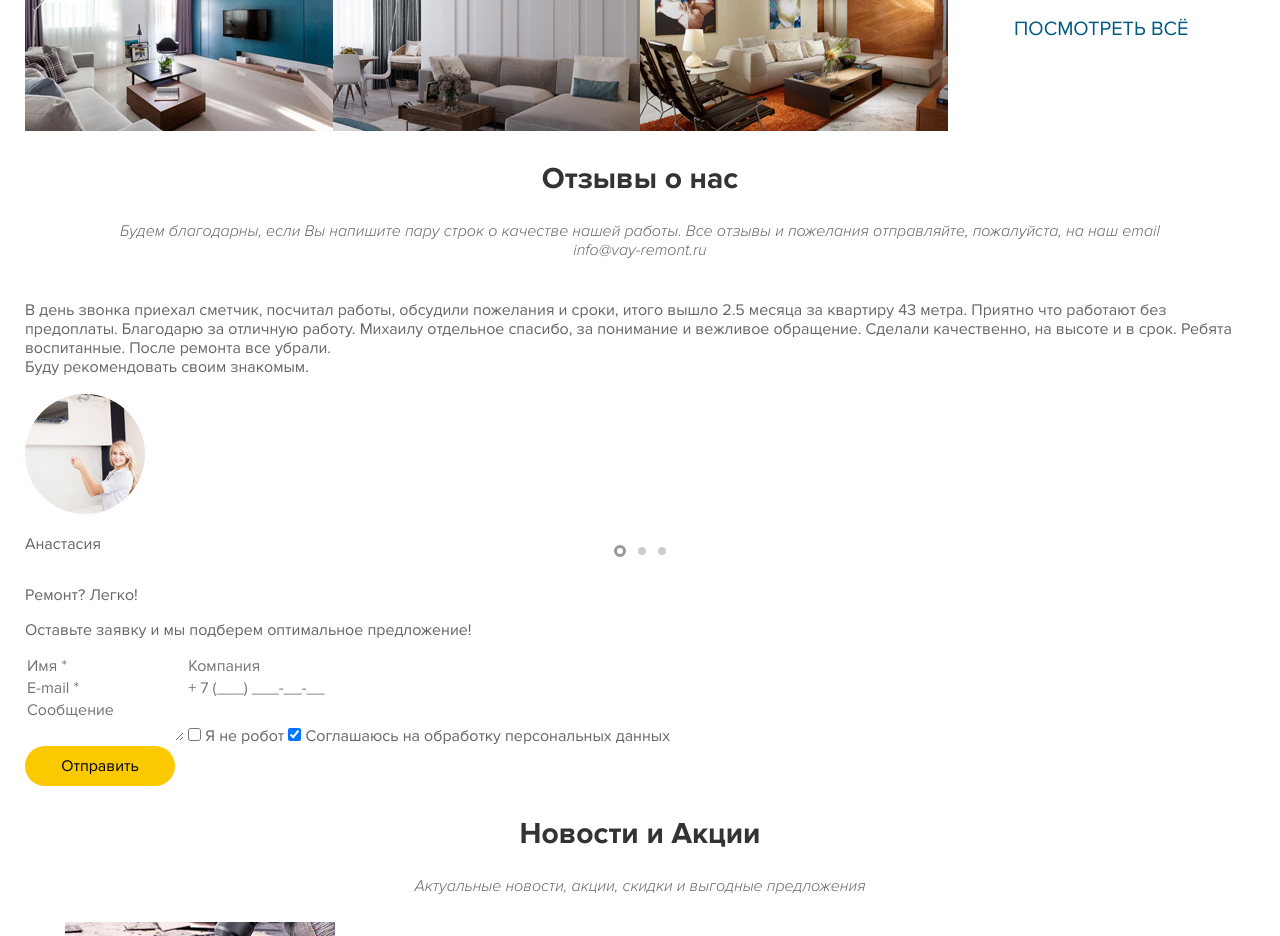
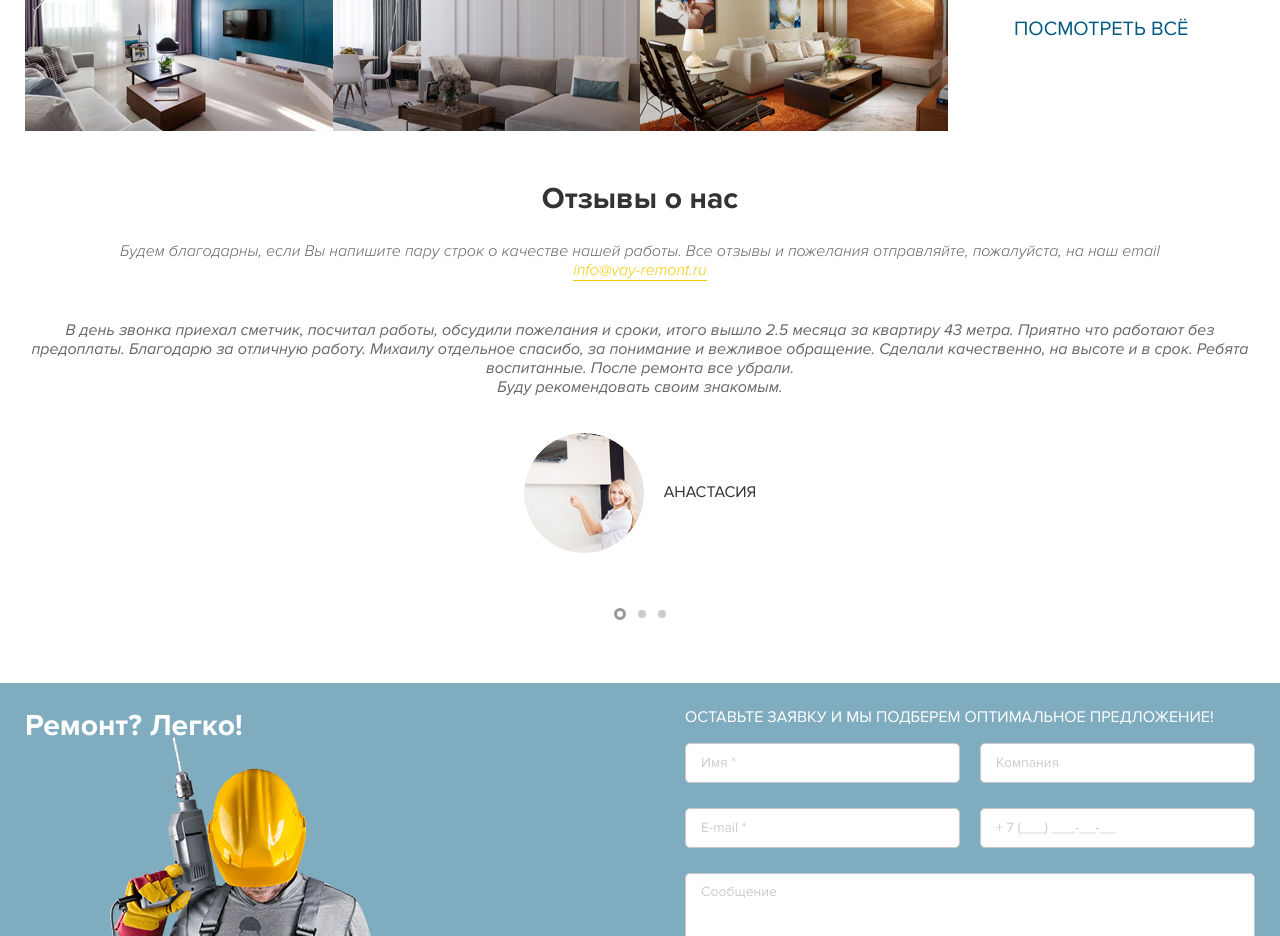
Before and after one commit to Verta-master/remont, a plain HTML site: page index.html in a window 1280 px wide. Shown: the part 4280-5216 px from the top of the page. Drawn offline with nearby package versions, Linux system fonts and the light colour scheme.

Commit message:
Update 2020-04-10T14:14:03.692Z

```diff
--- a/css/style.css
+++ b/css/style.css
@@ -546,6 +546,13 @@ h3,
   font-weight: 300;
   font-style: italic;
 }
+.subtitle a {
+  color: #fbc900;
+  border-bottom: 1px solid #fbc900;
+}
+.subtitle a:hover {
+  border-color: rgba(255, 255, 255, 0);
+}
 .header__top {
   padding-top: 10px;
   padding-bottom: 10px;
@@ -1035,8 +1042,6 @@ h3,
 }
 .about {
   position: relative;
-  background-repeat: no-repeat;
-  background-size: cover;
   overflow: hidden;
 }
 .about::before {
@@ -1050,6 +1055,8 @@ h3,
 }
 .about__parallax {
   min-height: 470px;
+  background-repeat: no-repeat;
+  background-size: cover;
 }
 .about__wrap {
   position: relative;
@@ -1294,3 +1301,202 @@ h3,
   -webkit-transition: ease-out 0.3s;
   transition: ease-out 0.3s;
 }
+.review {
+  padding-top: 20px;
+  padding-bottom: 50px;
+}
+.review__slider {
+  padding-bottom: 80px;
+}
+.review__text {
+  font-style: italic;
+  text-align: center;
+}
+.review__wrap {
+  display: -webkit-box;
+  display: -ms-flexbox;
+  display: flex;
+  -webkit-box-pack: center;
+      -ms-flex-pack: center;
+          justify-content: center;
+  -webkit-box-align: center;
+      -ms-flex-align: center;
+          align-items: center;
+  margin-top: 35px;
+}
+.review__img {
+  width: 120px;
+  height: 120px;
+  margin-right: 20px;
+  display: -webkit-box;
+  display: -ms-flexbox;
+  display: flex;
+  -webkit-box-pack: center;
+      -ms-flex-pack: center;
+          justify-content: center;
+  -webkit-box-align: center;
+      -ms-flex-align: center;
+          align-items: center;
+  border-radius: 50%;
+  overflow: hidden;
+}
+.review__img img {
+  display: block;
+  -webkit-box-flex: 0;
+      -ms-flex: 0 0 auto;
+          flex: 0 0 auto;
+}
+.review__person {
+  color: #333333;
+  text-transform: uppercase;
+}
+.order {
+  position: relative;
+  overflow: hidden;
+}
+.order::before {
+  content: "";
+  position: absolute;
+  top: 0;
+  bottom: 0;
+  left: 0;
+  right: 0;
+  background-color: rgba(2, 90, 130, 0.5);
+}
+.order__parallax {
+  background-repeat: no-repeat;
+  background-size: cover;
+}
+.order__wrap {
+  min-height: 475px;
+  position: relative;
+  z-index: 2;
+  display: -webkit-box;
+  display: -ms-flexbox;
+  display: flex;
+  -webkit-box-pack: justify;
+      -ms-flex-pack: justify;
+          justify-content: space-between;
+  -webkit-box-align: start;
+      -ms-flex-align: start;
+          align-items: flex-start;
+  padding-top: 25px;
+  padding-bottom: 25px;
+  color: #fff;
+}
+.order__wrap::before {
+  content: "";
+  position: absolute;
+  bottom: 0;
+  left: 100px;
+  width: 364px;
+  height: 421px;
+  display: block;
+  background-image: url(../img/images/man.png);
+  background-repeat: no-repeat;
+  background-size: contain;
+}
+.order__slogan {
+  width: calc(100% - 600px);
+  font-size: 30px;
+}
+.order__form {
+  width: 570px;
+}
+.order__title {
+  margin-top: 0;
+  text-transform: uppercase;
+}
+.order__line {
+  display: -webkit-box;
+  display: -ms-flexbox;
+  display: flex;
+  -webkit-box-pack: justify;
+      -ms-flex-pack: justify;
+          justify-content: space-between;
+}
+.order__message,
+.order__input {
+  display: block;
+  margin-bottom: 25px;
+  font-size: 14px;
+  border: 1px solid #cbc8cb;
+  border-radius: 5px;
+  background-color: #ffffff;
+}
+.order__message::-webkit-input-placeholder, .order__input::-webkit-input-placeholder {
+  color: #cccccc;
+  opacity: 1;
+}
+.order__message::-moz-placeholder, .order__input::-moz-placeholder {
+  color: #cccccc;
+  opacity: 1;
+}
+.order__message:-ms-input-placeholder, .order__input:-ms-input-placeholder {
+  color: #cccccc;
+  opacity: 1;
+}
+.order__message::-ms-input-placeholder, .order__input::-ms-input-placeholder {
+  color: #cccccc;
+  opacity: 1;
+}
+.order__message::placeholder,
+.order__input::placeholder {
+  color: #cccccc;
+  opacity: 1;
+}
+.order__input {
+  width: 275px;
+  height: 40px;
+  padding: 0 15px;
+}
+.order__message {
+  width: 100%;
+  height: 117px;
+  min-height: 117px;
+  padding: 10px 15px;
+}
+.checkbox {
+  display: none;
+}
+.checkbox__label {
+  display: block;
+  position: relative;
+  margin-bottom: 15px;
+  padding-left: 40px;
+  font-size: 14px;
+  color: #cccccc;
+}
+.checkbox__label::before {
+  content: "";
+  position: absolute;
+  top: 0;
+  left: 0;
+  display: block;
+  width: 18px;
+  height: 18px;
+  font-family: "Font Awesome 5 Free";
+  font-weight: 700;
+  color: #333;
+  text-align: center;
+  line-height: 18px;
+  border: 1px solid #cbc8cb;
+  border-radius: 3px;
+  background-color: #ffffff;
+}
+.checkbox__label a {
+  color: #fbc900;
+  text-decoration: underline;
+}
+.checkbox__label a:hover,
+.checkbox__label a:active {
+  text-decoration: none;
+}
+.checkbox:checked + .checkbox__label::before {
+  content: "\f00c";
+}
+.order__btn {
+  margin-top: 25px;
+  margin-left: auto;
+  margin-right: auto;
+}
--- a/index.html
+++ b/index.html
@@ -574,9 +574,10 @@
     </section>
 
     <section class="order">
+      <div class="order__parallax" data-parallax="scroll" data-image-src="img/images/bg-2.jpg">
         <div class="wrapper order__wrap">
           <div class="order__slogan">
-          <p>Ремонт? Легко!</p>
+            <b>Ремонт? Легко!</b>
           </div>
           <div class="order__form">
             <p class="order__title">Оставьте заявку и мы подберем оптимальное предложение!</p>
@@ -594,8 +595,9 @@
               <label for="checkbox1" class="checkbox__label">Я не робот</label>
               <input type="checkbox" id="checkbox2" class="checkbox" checked="">
               <label for="checkbox2" class="checkbox__label">Соглашаюсь на <a href="#">обработку персональных данных</a></label>
-            <button type="submit" class="btn order__btn">Отправить</button>
+              <button type="submit" class="btn btn--blue order__btn">Отправить</button>
             </form>
+          </div>
         </div>
       </div>
     </section>
```
Also changed, not shown: css/style.min.css, img/images/abris.png (deleted). Lines whose indentation alone changed are shown as unchanged.
